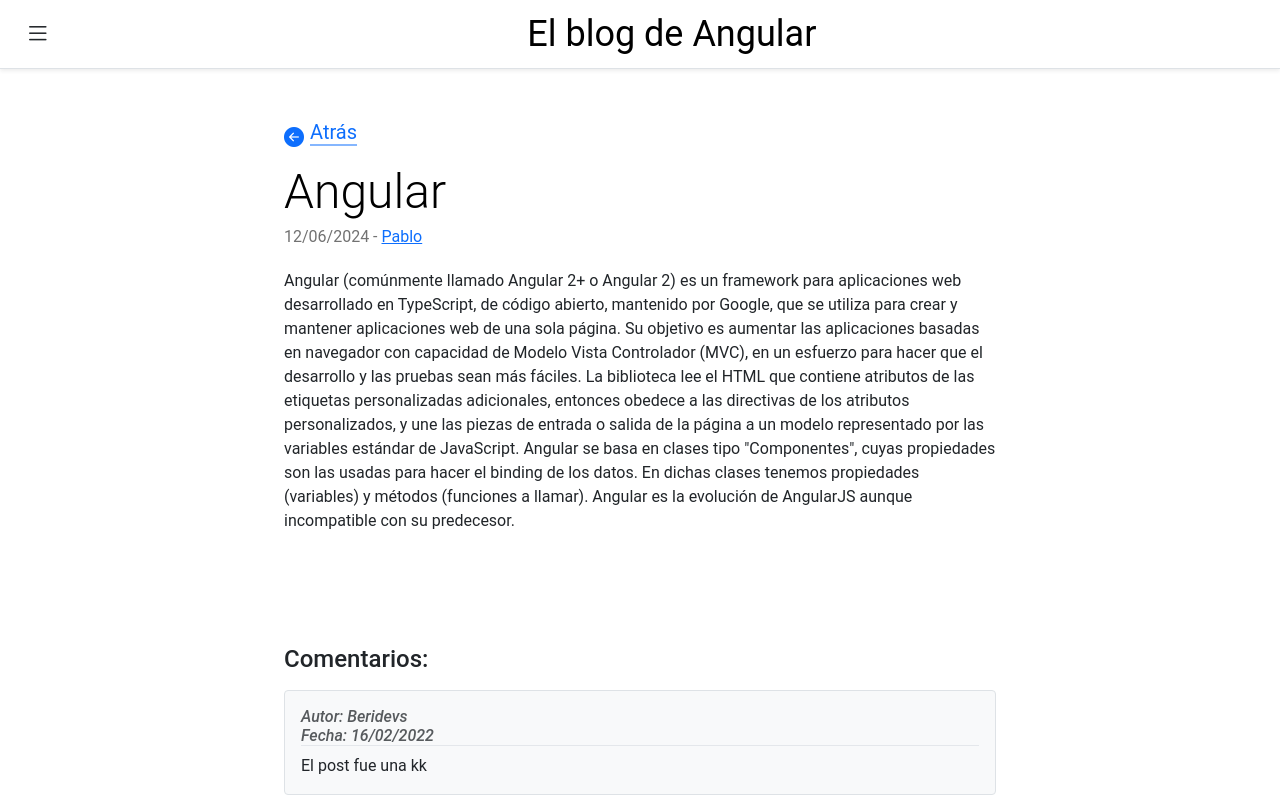
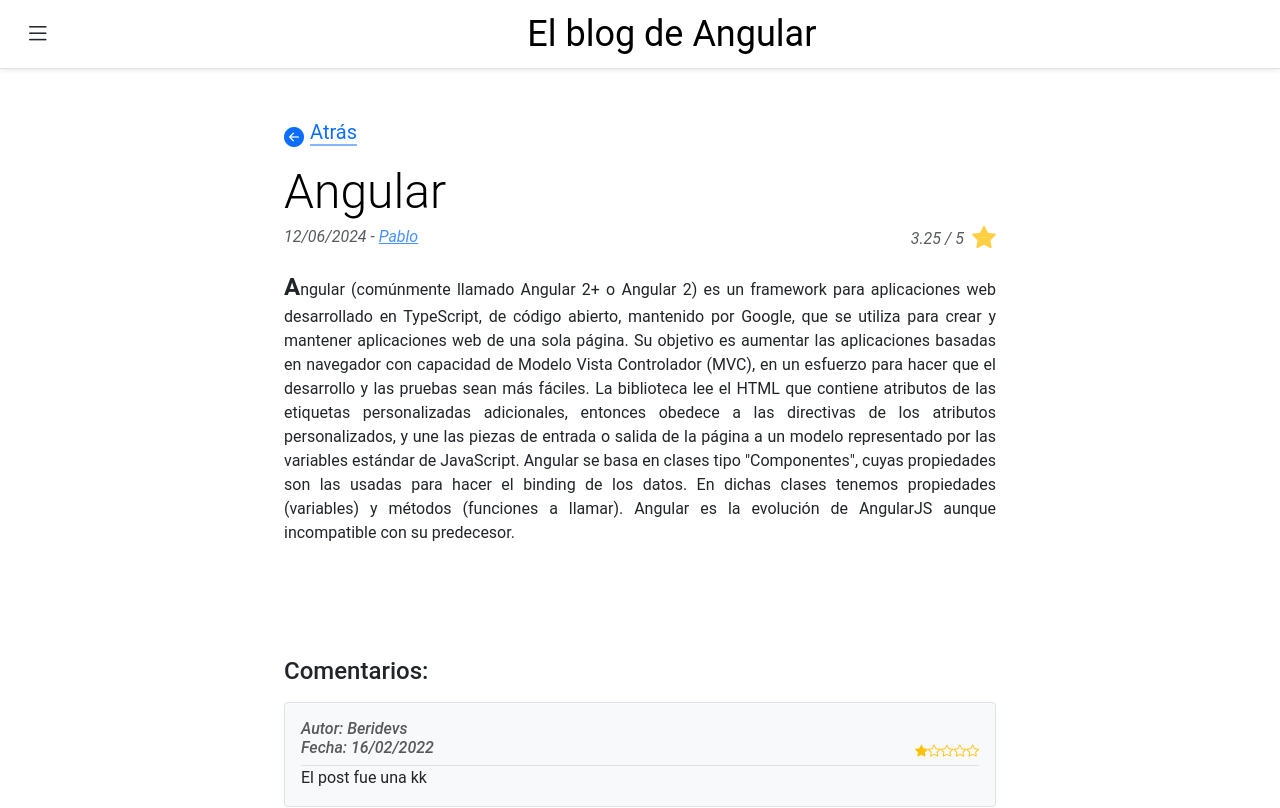
Before and after one commit to Berishten/mi-blog-angular, an Angular app: page /post/1 in a window 1280 px wide. Shown: the top 808 px of the page. Built offline with nearby package versions, Linux system fonts and the light colour scheme.

Commit message:
Se estilizan elementos visuales, se optimizan clases en elementos comunes, se agrega valoracion y se extiende componente comentarios

```diff
--- /dev/null
+++ b/src/app/components/comentario-valorado/comentario-valorado.component.css
@@ -0,0 +1,15 @@
+i {
+  font-size: .8em;
+  color: var(--bs-warning);
+}
+
+i.bi-star-fill::before {
+  transform: translateY(0);
+  transition: transform .3s;
+  transition: font-size .3s;
+}
+
+div.comentario:hover i.bi-star-fill::before {
+  transform: translateY(-7px);
+  font-size: 1.1em;
+}
--- /dev/null
+++ b/src/app/components/comentario-valorado/comentario-valorado.component.html
@@ -0,0 +1,24 @@
+<h4 class="mb-3">Comentarios:</h4>
+@for (comentario of comentarios; track comentario.id) {
+<div
+  class="d-flex flex-column border border-1 rounded-1 mb-3 p-3 bg-body-tertiary comentario"
+>
+  <h6 class="m-0 fst-italic opacity-75">Autor: {{ comentario.autor }}</h6>
+  <div class="d-flex justify-content-between border-bottom">
+    <h6 class="fst-italic opacity-75">Fecha: {{ comentario.fecha }}</h6>
+    <div>
+      @for (i of [].constructor(comentario.valoracion); track i) {
+        <i class="bi bi-star-fill"></i>
+      }
+      @for (i of [].constructor(sinValoracion(comentario)); track i) {
+      <i class="bi bi-star"></i>
+      }
+    </div>
+  </div>
+  <p class="m-0">{{ comentario.texto }}</p>
+</div>
+} @empty {
+<p class="text-center rounded-1 py-auto bg-body-tertiary text-muted p-3">
+  No hay comentarios
+</p>
+}
--- /dev/null
+++ b/src/app/components/comentario-valorado/comentario-valorado.component.ts
@@ -0,0 +1,17 @@
+import { Component } from '@angular/core';
+import { ComentariosComponent } from '../comentarios/comentarios.component';
+import { Comentario } from '../../models/comentario.model';
+
+@Component({
+  selector: 'app-comentario-valorado',
+  standalone: true,
+  imports: [],
+  templateUrl: './comentario-valorado.component.html',
+  styleUrl: './comentario-valorado.component.css',
+})
+export class ComentarioValoradoComponent extends ComentariosComponent {
+  sinValoracion(comentario: Comentario): number {
+    return 5 - comentario.valoracion;
+  }
+
+}
--- a/src/app/components/post-detail/post-detail.component.css
+++ b/src/app/components/post-detail/post-detail.component.css
@@ -1,7 +1,18 @@
 .blog-post {
   margin-bottom: 4rem;
+  text-align: justify
 }
 
 .back-btn {
   font-size: 1.3em;
 }
+
+i.bi-star-fill::before {
+  font-size: 1.5em;
+  color: var(--bs-warning);
+}
+
+p::first-letter {
+  font-size: 1.5em;
+  font-weight: bold;
+}
--- a/src/app/components/post-detail/post-detail.component.html
+++ b/src/app/components/post-detail/post-detail.component.html
@@ -9,13 +9,19 @@
         <h2 *ngIf="post" class="display-5 link-body-emphasis mb-1">
           {{ post.title }}
         </h2>
-        <p class="blog-post-meta">{{ post?.date }} - <a href="#">Pablo</a></p>
+        <div class="d-flex justify-content-between fst-italic opacity-75 mb-3">
+          <span>{{ post?.date }} - <a href="#">Pablo</a></span>
+          <div class="d-flex align-items-center">
+            <span class="me-2">{{ calculateAverageRating() }} / 5</span>
+            <i class="bi bi-star-fill"></i>
+          </div>
+        </div>
         <p *ngIf="post">{{ post.content }}</p>
       </div>
     </div>
     <div class="row">
       <div class="col-md-8 offset-md-2 p-4 mt-5">
-        <app-comentarios [comentarios]="comentarios"></app-comentarios>
+        <app-comentario-valorado [comentarios]="comentarios"></app-comentario-valorado>
       </div>
     </div>
   </div>
--- a/src/app/components/post-detail/post-detail.component.ts
+++ b/src/app/components/post-detail/post-detail.component.ts
@@ -6,17 +6,24 @@
 import { Subject, takeUntil } from 'rxjs';
 import { ComentariosComponent } from "../comentarios/comentarios.component";
 import { Comentario } from '../../models/comentario.model';
+import { ComentarioValoradoComponent } from "../comentario-valorado/comentario-valorado.component";
 
 @Component({
   selector: 'app-post-detail',
   standalone: true,
   templateUrl: './post-detail.component.html',
   styleUrl: './post-detail.component.css',
-  imports: [RouterModule, CommonModule, ComentariosComponent]
+  imports: [RouterModule, CommonModule, ComentariosComponent, ComentarioValoradoComponent]
 })
 export class PostDetailComponent implements OnInit {
   post: Post | undefined;
   private destroy$ = new Subject<void>();
+  comentariosMock: Comentario[] = [
+    { id: 0, postId: 0, valoracion: 1, texto: 'El post fue una kk', autor: 'Beridevs', fecha: '16/02/2022' },
+    { id: 1, postId: 0, valoracion: 5, texto: 'Mu weno, na que decir hmane!', autor: 'Pablo', fecha: '02/03/2024' },
+    { id: 2, postId: 0, valoracion: 3, texto: '... deja el zelda', autor: 'ElPerverto2', fecha: '02/03/2024' },
+    { id: 3, postId: 0, valoracion: 4, texto: 'Un manjarsh...', autor: 'Chichero21', fecha: '30/12/2024' },
+  ];
 
   constructor(
     private route: ActivatedRoute,
@@ -35,16 +42,16 @@
     this.destroy$.complete();
   }
 
-
   public get comentarios(): Comentario[] {
     // return this.post.comentarios;
-    return [
-      { id: 0, postId: 0, texto: 'El post fue una kk', autor: 'Beridevs', fecha: '16/02/2022' },
-      { id: 1, postId: 0, texto: 'Mu weno, na que decir hmane!', autor: 'Pablo', fecha: '02/03/2024' },
-      { id: 2, postId: 0, texto: '... deja el zelda', autor: 'ElPerverto2', fecha: '02/03/2024' },
-      { id: 3, postId: 0, texto: 'Un manjarsh...', autor: 'Chichero21', fecha: '30/12/2024' },
-
-    ];
+    return this.comentariosMock;
   }
 
+  calculateAverageRating(): number {
+    let total = 0;
+    for (let i = 0; i < this.comentarios.length; i++) {
+      total += this.comentarios[i].valoracion;
+    }
+    return total / this.comentarios.length;
+  }
 }
--- a/src/app/components/post-list/post-list.component.html
+++ b/src/app/components/post-list/post-list.component.html
@@ -4,7 +4,7 @@
       <article *ngFor="let post of posts" class="p-4 p-md-5 mb-4 rounded text-body-emphasis bg-body-secondary" [routerLink]="['/post', post.id]">
         <div class="d-flex flex-column mb-3">
           <h1 class="display-5">{{ post.title }}</h1>
-          <p class="blog-post-meta m-0">{{ post?.date }} - <a href="#">Pablo</a></p>
+          <p class="fst-italic opacity-75 m-0">{{ post?.date }} - <a href="#">Pablo</a></p>
         </div>
         <div class="d-flex justify-content-between">
           <div class="w-75"><p class="lead my-3 truncate">{{post.content}}</p></div>
--- a/src/app/models/comentario.model.ts
+++ b/src/app/models/comentario.model.ts
@@ -4,4 +4,5 @@
   texto: string;
   autor: string;
   fecha: string;
+  valoracion: number;
 }
--- a/src/styles.css
+++ b/src/styles.css
@@ -1,9 +1,4 @@
 /* You can add global styles to this file, and also import other style files */
-.blog-post-meta {
-  margin-bottom: 1.25rem;
-  color: #727272;
-}
-
 * {
   font-family: "Roboto", Arial, sans-serif;
 }
```
